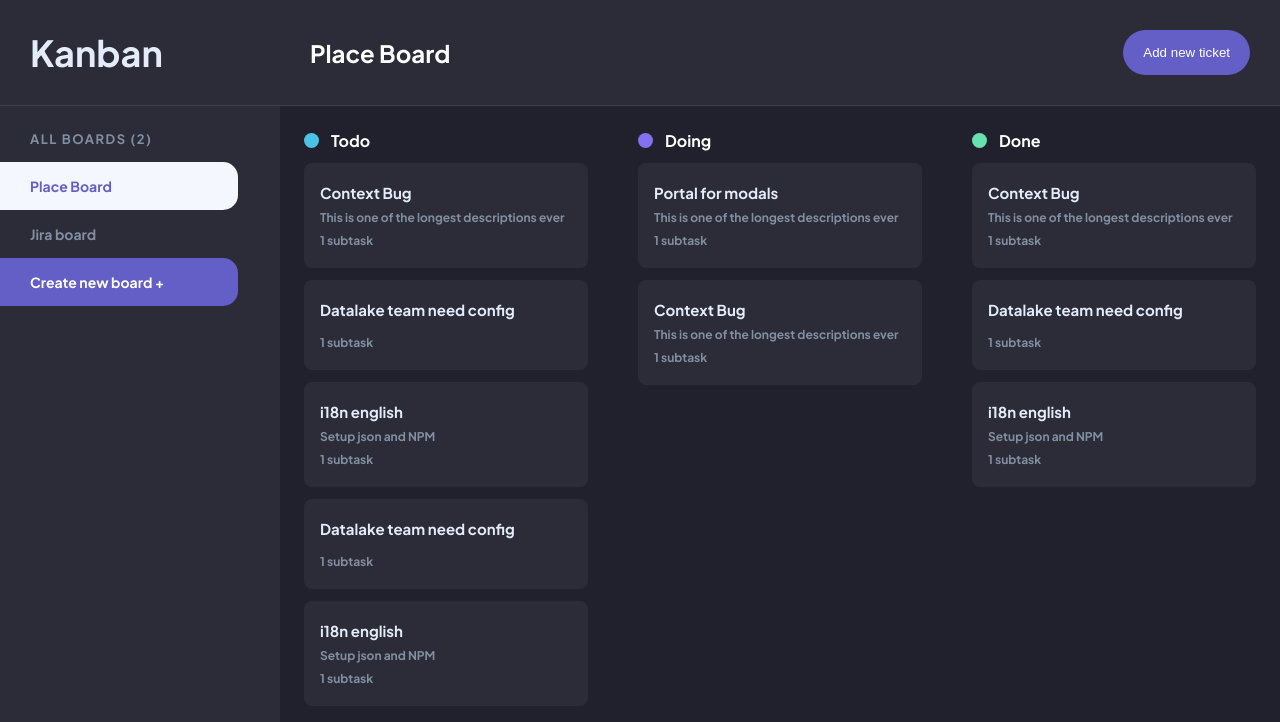
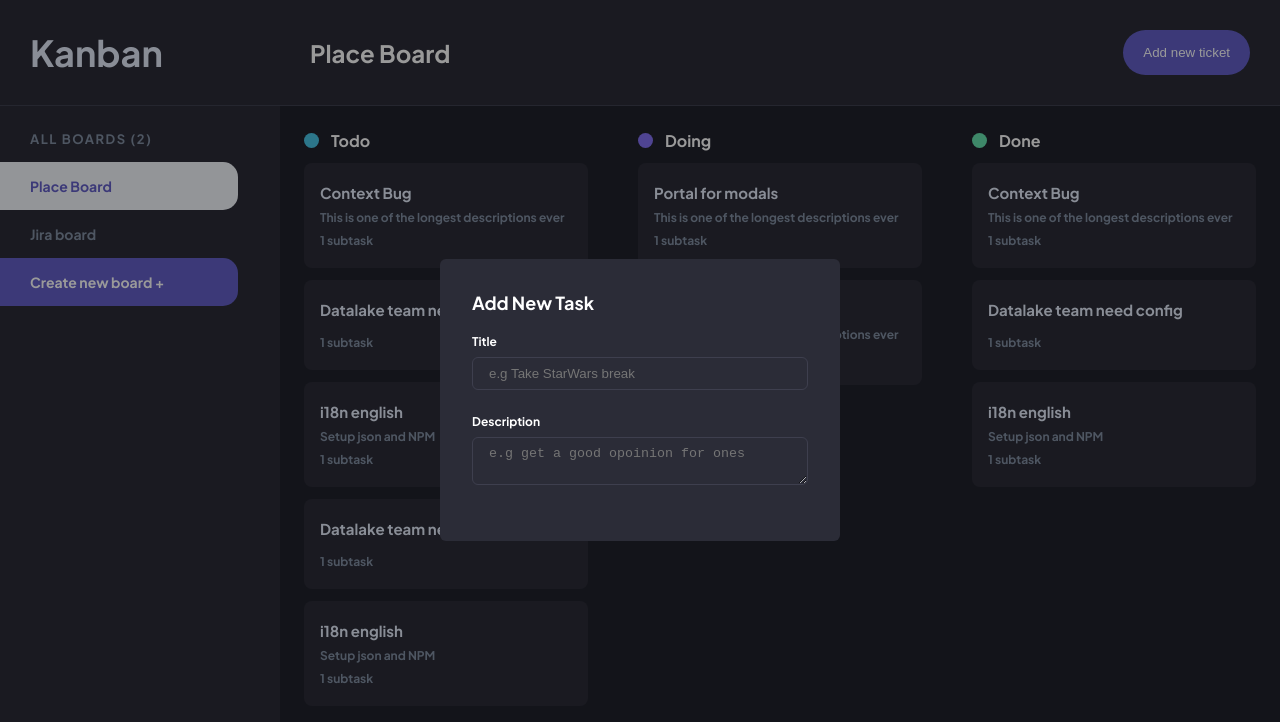
Before and after one commit to Albin-Varillas/kanban-board, a React (Vite) app: page / in a window 1280 px wide. Shown: the top 722 px of the page. Built offline with nearby package versions, Linux system fonts and the light colour scheme.

Commit message:
started on modal

```diff
--- a/src/App.jsx
+++ b/src/App.jsx
@@ -1,6 +1,7 @@
 import Board from "./components/Board/Board"
 import SideNav from "./components/SideNav/SideNav"
 import Navbar from "./components/Navbar/Navbar"
+import CreateTicket from "./components/CreateTicket/CreateTicket"
 
 export default function App() {
     return (
@@ -10,6 +11,7 @@
                 <SideNav />
                 <Board />
             </main>
+            <CreateTicket />
         </div>
     )
 }
--- /dev/null
+++ b/src/components/CreateTicket/CreateTicket.jsx
@@ -0,0 +1,33 @@
+import React from "react"
+import "./CreateTicket.scss"
+
+export default function CreateTicket() {
+    return (
+        <div className="modal">
+            <div className="modal-card">
+                <h3 className="heading-l">Add New Task</h3>
+
+                <div className="modal-input-group">
+                    <label htmlFor="title" className="body-m">
+                        Title
+                    </label>
+                    <input
+                        type="text"
+                        id="title"
+                        placeholder="e.g Take StarWars break"
+                    />
+                </div>
+                <div className="modal-input-group">
+                    <label htmlFor="description" className="body-m">
+                        Description
+                    </label>
+                    <textarea
+                        type="text"
+                        id="description"
+                        placeholder="e.g get a good opoinion for ones"
+                    />
+                </div>
+            </div>
+        </div>
+    )
+}
--- /dev/null
+++ b/src/components/CreateTicket/CreateTicket.scss
@@ -0,0 +1,47 @@
+.modal {
+    position: absolute;
+    height: 100vh;
+    width: 100vw;
+    background-color: #00000066;
+    display: flex;
+    justify-content: center;
+    align-items: center;
+
+    &-card {
+        padding: 32px;
+        width: min(100%, 400px);
+        background-color: var(--bg-gray);
+        border-radius: 6px;
+
+        h3 {
+            margin-bottom: 20px;
+        }
+    }
+
+    &-input-group {
+        margin-bottom: 24px;
+    }
+
+    label {
+        display: block;
+        margin-bottom: 8px;
+    }
+
+    input,
+    textarea {
+        width: 100%;
+        display: block;
+        background-color: transparent;
+        padding: 8px 16px;
+        border: 1px solid var(--bg-lines);
+        border-radius: 6px;
+        outline: none;
+        resize: vertical;
+        max-height: 220px;
+        color: var(--text);
+
+        &:focus {
+            border-color: var(--primary);
+        }
+    }
+}
```
